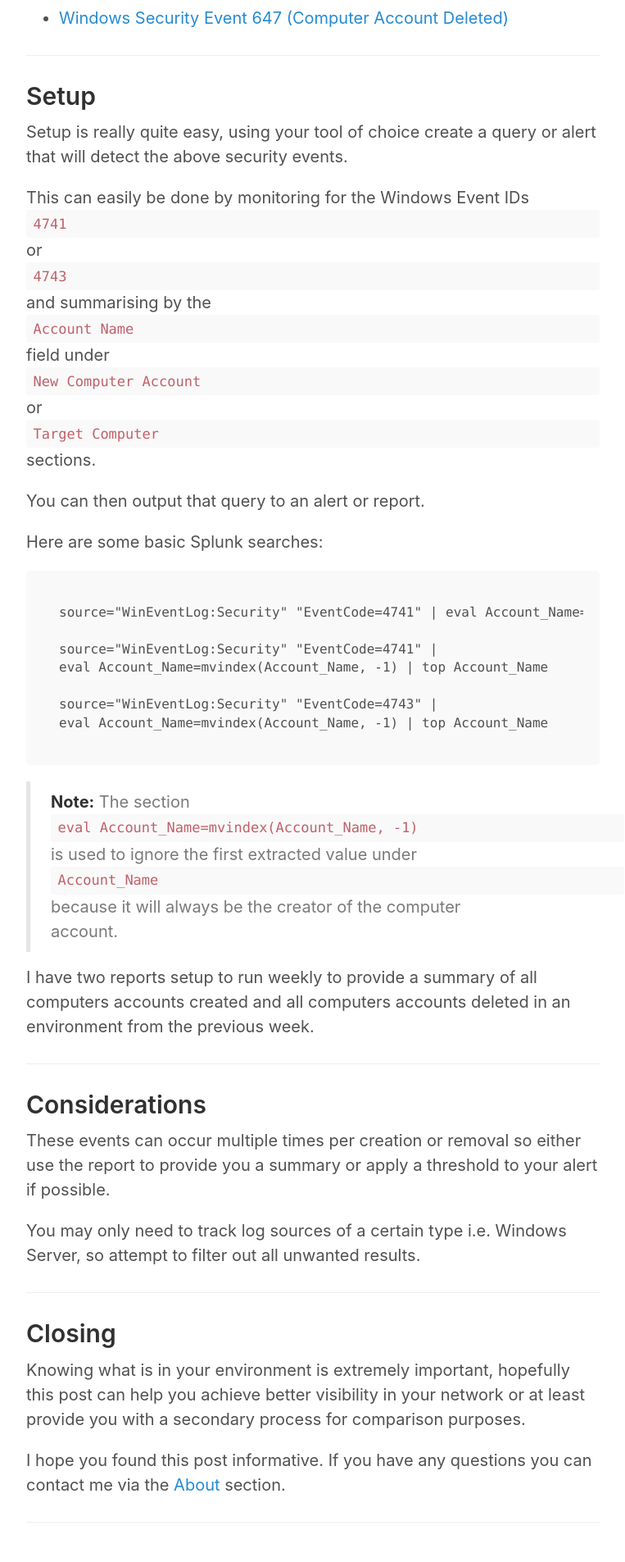
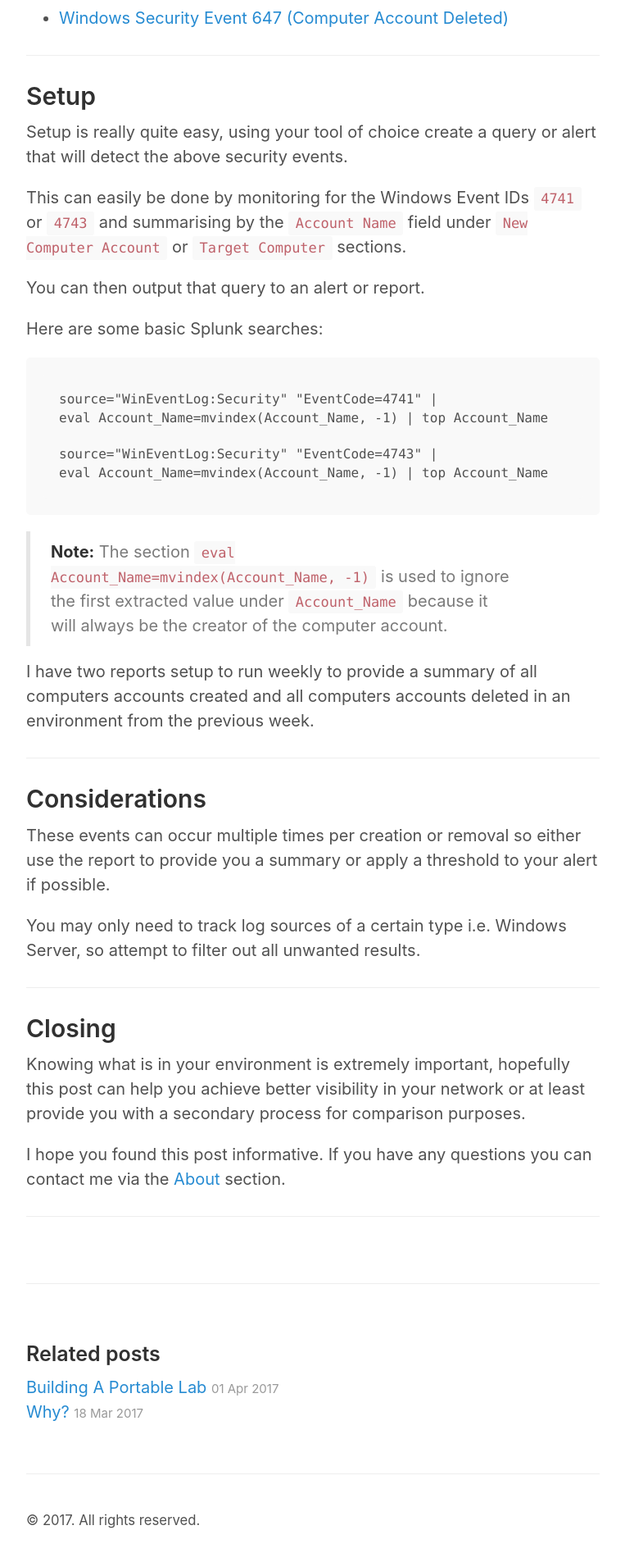
Before and after one commit to 4A616D6573/4A616D6573.com, a Jekyll site: the page built from _posts/2017-06-08-track-log-sources-using-windows-events.md, in a window 1280 px wide. Shown: the part 1226-3131 px from the top of the page at 82% size, without its empty margins (258-1021 px from the left). Built offline with Jekyll 4.4.1, drawn with Linux system fonts in a browser that asks for light colours.

Commit message:
Fix: Reversed changes to _code.scss

```diff
--- a/_posts/2017-06-08-track-log-sources-using-windows-events.md
+++ b/_posts/2017-06-08-track-log-sources-using-windows-events.md
@@ -44,8 +44,6 @@ You can then output that query to an alert or report.
 
 Here are some basic Splunk searches:
 
-    source="WinEventLog:Security" "EventCode=4741" | eval Account_Name=mvindex(Account_Name, -1) | top Account_Name
-
     source="WinEventLog:Security" "EventCode=4741" |
     eval Account_Name=mvindex(Account_Name, -1) | top Account_Name
 
--- a/_sass/_code.scss
+++ b/_sass/_code.scss
@@ -14,8 +14,6 @@ code {
   color: $code-color;
   background-color: #f9f9f9;
   border-radius: 3px;
-  display: inline-block;
-    width: 700px;
 }
 
 pre {
```
